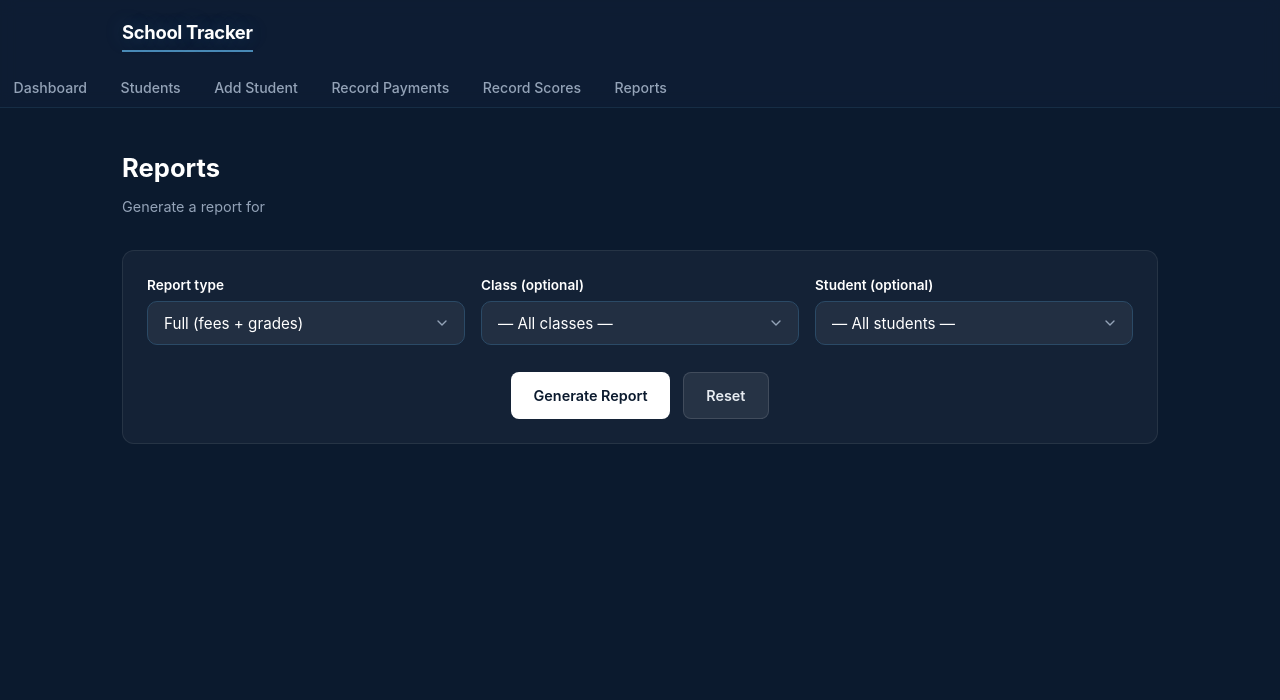
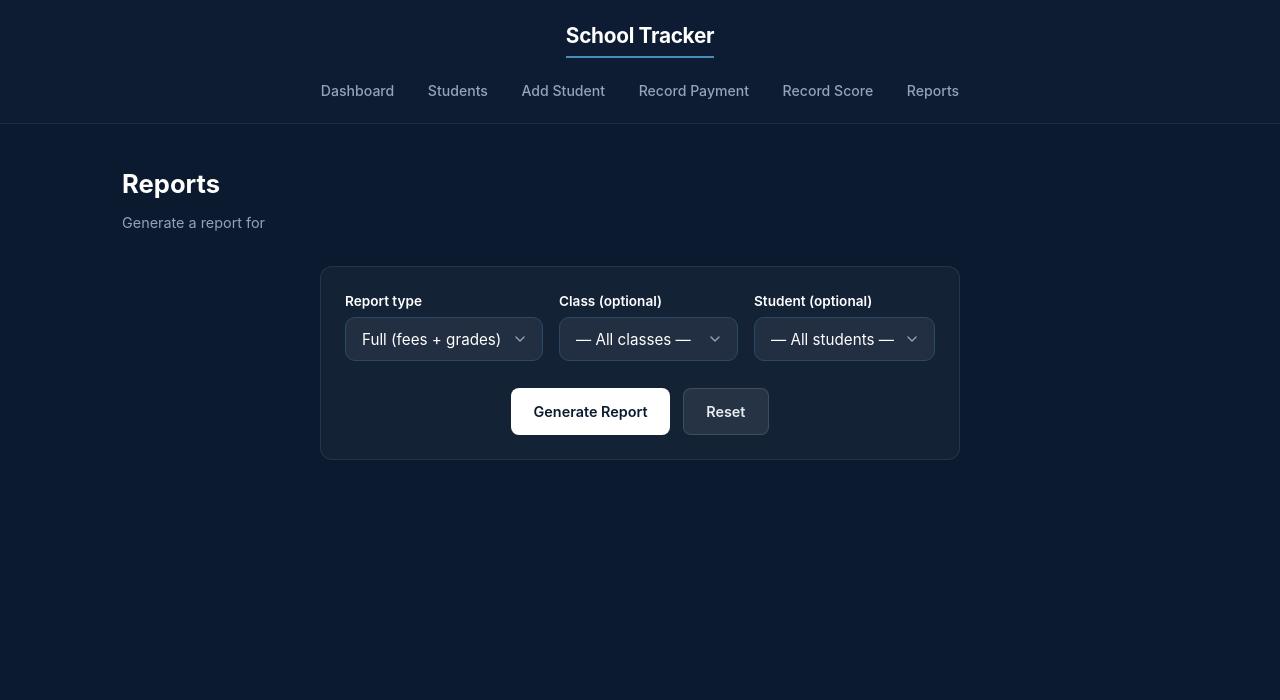
Before and after one commit to aloismutharimi/school_tracker-web, a Flask app: template templates/reports.html in a window 1280 px wide. Shown: the top 700 px of the page. Run offline with Flask 3, Linux system fonts and the light colour scheme; the template is opened without the code that fills it, so the values that code supplies are empty.

Commit message:
Center header, navs, form cards, and action buttons

```diff
--- a/static/style.css
+++ b/static/style.css
@@ -11,36 +11,29 @@ body {
 }
 
 /* ---- Header ---- */
-/* ---- Header ---- */
 header {
     background: rgba(15, 30, 52, 0.85);
     backdrop-filter: blur(8px);
     border-bottom: 1px solid rgba(74, 139, 183, 0.15);
-    padding: 0;
+    padding: 1.2rem 2rem 0.8rem;
     position: sticky;
     top: 0;
     z-index: 100;
 }
 
-header .inner {
-    max-width: 1100px;
-    margin: 0 auto;
-    padding: 1.1rem 2rem;
+.brand-row {
     display: flex;
-    align-items: center;
-    justify-content: space-between;
-    gap: 1.5rem;
-    flex-wrap: wrap;
+    justify-content: center;
+    margin-bottom: 0.9rem;
 }
 
 header .brand {
-    font-size: 1.15rem;
+    font-size: 1.3rem;
     font-weight: 700;
     color: #fff;
     text-decoration: none;
-    text-shadow: 0 0 20px rgba(74, 139, 183, 0.3);
     letter-spacing: -0.3px;
-    padding-bottom: 3px;
+    padding-bottom: 4px;
     border-bottom: 2px solid #4a8bb7;
     transition: 0.15s;
 }
@@ -49,14 +42,17 @@ header .brand:hover {
     border-bottom-color: #6aabe0;
 }
 
-nav {
+.nav-row {
     display: flex;
+    justify-content: center;
     gap: 0.4rem;
     flex-wrap: wrap;
     align-items: center;
+    max-width: 1100px;
+    margin: 0 auto;
 }
 
-nav a {
+.nav-row a {
     color: #94a3b8;
     text-decoration: none;
     font-size: 0.88rem;
@@ -66,12 +62,12 @@ nav a {
     transition: 0.15s;
 }
 
-nav a:hover {
+.nav-row a:hover {
     color: #fff;
     background: rgba(255, 255, 255, 0.05);
 }
 
-nav a.active {
+.nav-row a.active {
     color: #4a8bb7;
     background: rgba(74, 139, 183, 0.12);
 }
@@ -337,6 +333,19 @@ tr:hover td { background: rgba(255, 255, 255, 0.02); }
     }
 }
 
+@media (max-width: 600px) {
+    header {
+        padding: 1rem 0.8rem 0.6rem;
+    }
+    header .brand {
+        font-size: 1.15rem;
+    }
+    .nav-row a {
+        font-size: 0.82rem;
+        padding: 0.4rem 0.6rem;
+    }
+}
+
 /* ---- Footer ---- */
 footer {
     padding: 1.5rem 2rem;
@@ -354,3 +363,20 @@ footer {
     table { font-size: 0.8rem; }
     th, td { padding: 0.5rem 0.6rem; }
 }
+
+/* ---- Center forms ---- */
+.card:has(form.form-grid) {
+    max-width: 640px;
+    margin-left: auto;
+    margin-right: auto;
+}
+
+.card form.form-grid {
+    margin-left: auto;
+    margin-right: auto;
+}
+
+/* ---- Center form action buttons ---- */
+.card form.form-grid .form-actions {
+    justify-content: center;
+}
--- a/templates/base.html
+++ b/templates/base.html
@@ -8,21 +8,17 @@
 </head>
 <body>
     <header>
-        <div class="inner">
-            <a href="{{ url_for('home') }}" class="brand">
-            School Tracker
-            </a>
+    <div class="brand-row">
+        <a href="{{ url_for('home') }}" class="brand">School Tracker</a>
     </div>
-        <div>
-            <nav>
+    <nav class="nav-row">
         <a href="{{ url_for('home') }}" class="{% if request.endpoint == 'home' %}active{% endif %}">Dashboard</a>
         <a href="{{ url_for('students') }}" class="{% if request.endpoint == 'students' %}active{% endif %}">Students</a>
         <a href="{{ url_for('add_student_view') }}" class="{% if request.endpoint == 'add_student_view' %}active{% endif %}">Add Student</a>
-                <a href="{{ url_for('add_payment') }}" class="{% if request.endpoint == 'add_payment' %}active{% endif %}">Record Payments</a>
-                <a href="{{ url_for('add_score') }}" class="{% if request.endpoint == 'add_score' %}active{% endif %}">Record Scores</a>
+        <a href="{{ url_for('add_payment') }}" class="{% if request.endpoint == 'add_payment' %}active{% endif %}">Record Payment</a>
+        <a href="{{ url_for('add_score') }}" class="{% if request.endpoint == 'add_score' %}active{% endif %}">Record Score</a>
         <a href="{{ url_for('reports') }}" class="{% if request.endpoint == 'reports' %}active{% endif %}">Reports</a>
     </nav>
-        </div>
 </header>
 
     <main>
```
Lines whose indentation alone changed are shown as unchanged.
